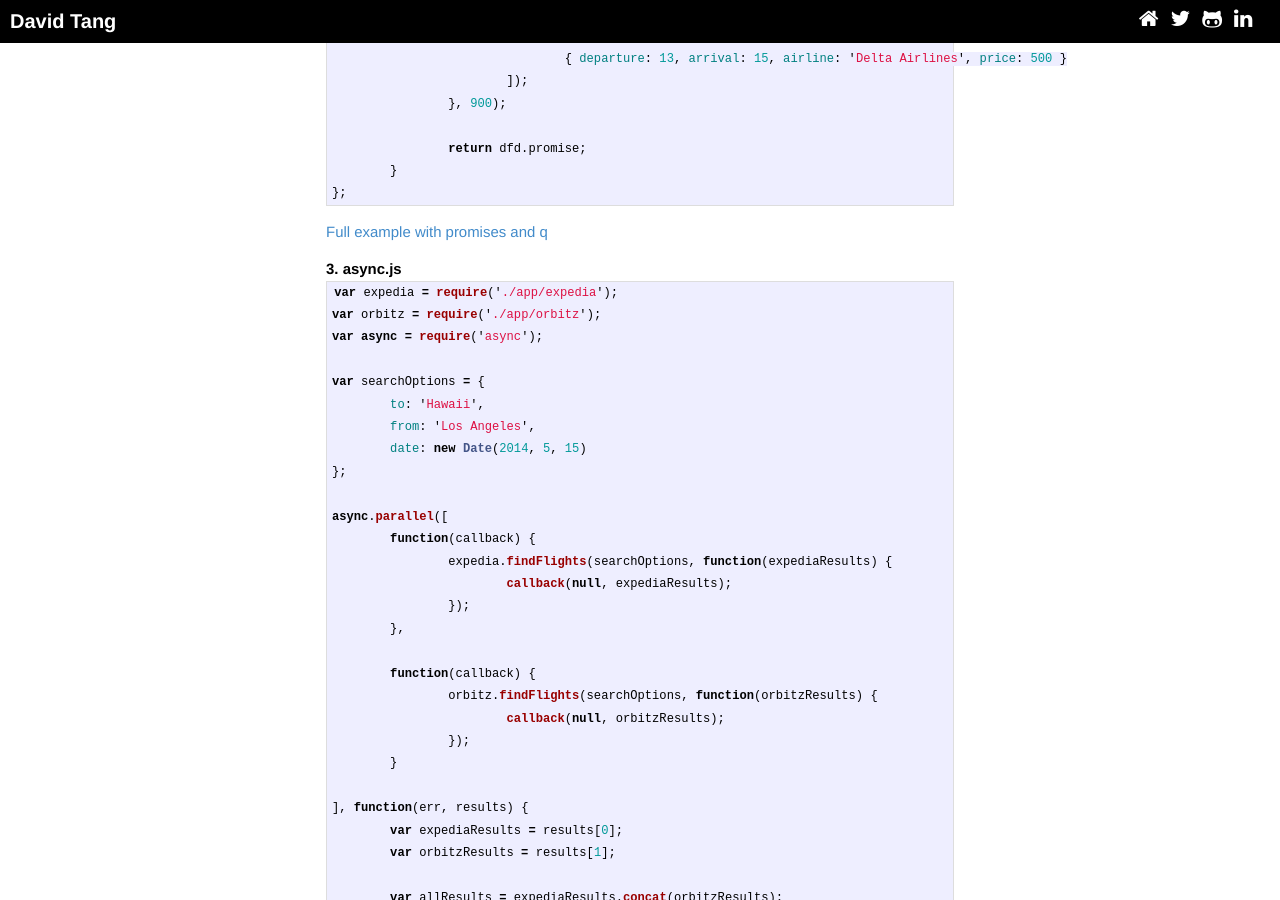
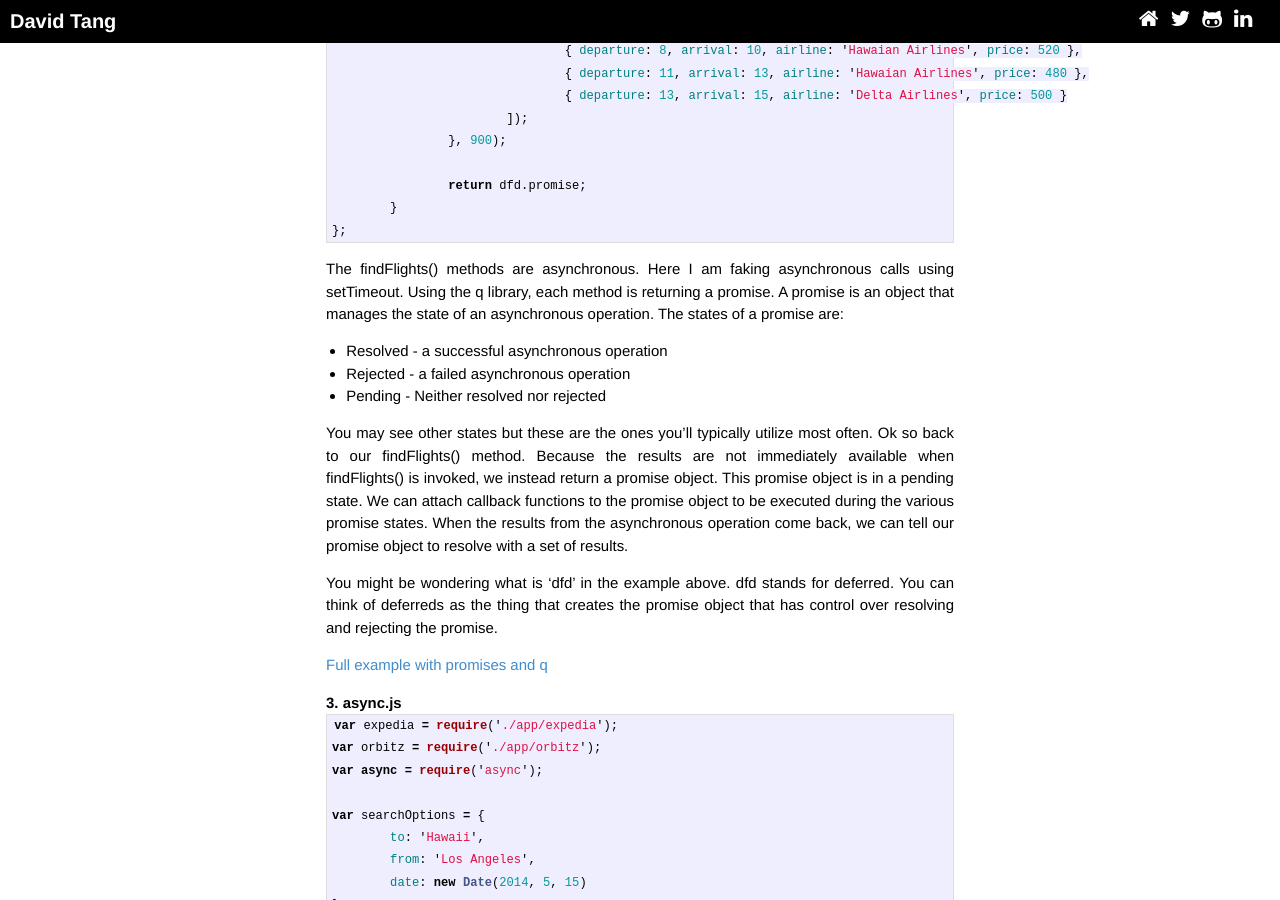
Before and after one commit to iamdtang/skaterdav85.github.io, a Jekyll site: the page built from _posts/2014-06-27-JavaScript-Flow-Control.markdown, in a window 1280 px wide and 900 px high, scrolled down 2423 px. Built offline with Jekyll 4.4.1, drawn with Linux system fonts in a browser that asks for light colours; nearby versions of some CDN libraries; Markdown is read by kramdown in place of the engine named in the settings; comment, search, counter and statistics services are not loaded; some of the changed text lies outside the part shown.

Commit message:
Update 2014-06-27-JavaScript-Flow-Control.markdown

````diff
--- a/_posts/2014-06-27-JavaScript-Flow-Control.markdown
+++ b/_posts/2014-06-27-JavaScript-Flow-Control.markdown
@@ -65,6 +65,8 @@ q.all([promise1, promise2]).then(function(results) {
 });
 ```
 
+Below are the two modules, expedia and orbitz.
+
 expedia.js
 
 ```js
@@ -109,6 +111,17 @@ module.exports = {
 };
 ```
 
+The findFlights() methods are asynchronous. Here I am faking asynchronous calls using setTimeout. Using the q library, each method is returning a promise. A promise is an object that manages the state of an asynchronous operation. The states of a promise are:
+
+* Resolved - a successful asynchronous operation
+* Rejected - a failed asynchronous operation
+* Pending - Neither resolved nor rejected
+
+You may see other states but these are the ones you'll typically utilize most often. Ok so back to our findFlights() method. Because the results are not immediately available when findFlights() is invoked, we instead return a promise object. This promise object is in a pending state. We can attach callback functions to the promise object to be executed during the various promise states. When the results from the asynchronous operation come back, we can tell our promise object to resolve with a set of results.
+
+You might be wondering what is 'dfd' in the example above. dfd stands for deferred. You can think of deferreds as the thing that creates the promise object that has control over resolving and rejecting the promise.
+
+
 [Full example with promises and q](https://github.com/ITP-Webdev/flow-control-exercises/tree/solution-promises)
 
 ### 3. async.js
````
